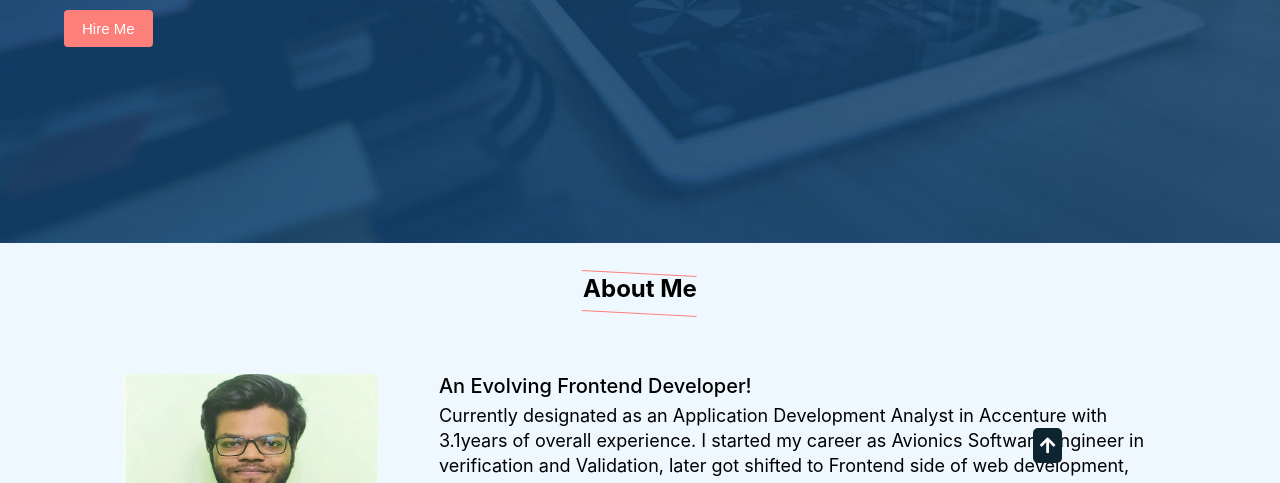
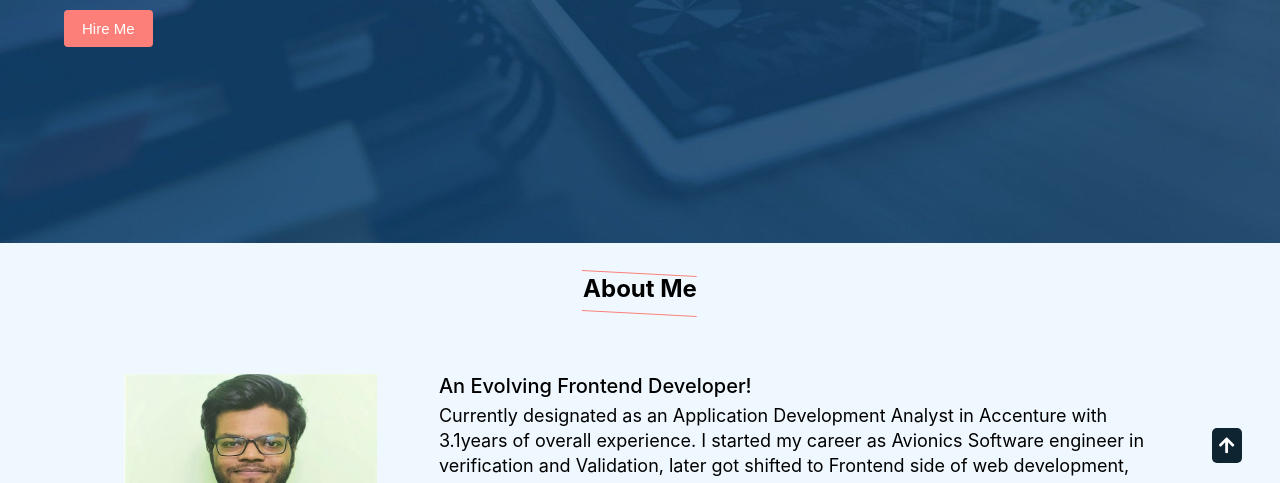
Before and after one commit to Saikumarmaddy/Personal-Website, a plain HTML site: page index.html in a window 1280 px wide. Shown: the part 317-800 px from the top of the page. Drawn offline with Linux system fonts and the light colour scheme; a script that the page names is missing.

Commit message:
Update style.css
Updated changes for home-top-view button

```diff
--- a/style.css
+++ b/style.css
@@ -354,7 +354,7 @@ section .content{
 .home-view a{
     position: fixed;
     bottom: 20px;
-    right: 17%;
+    right: 3%;
     color: var(--white-color);
     background: var(--black-color);
     padding: 7px;
```
